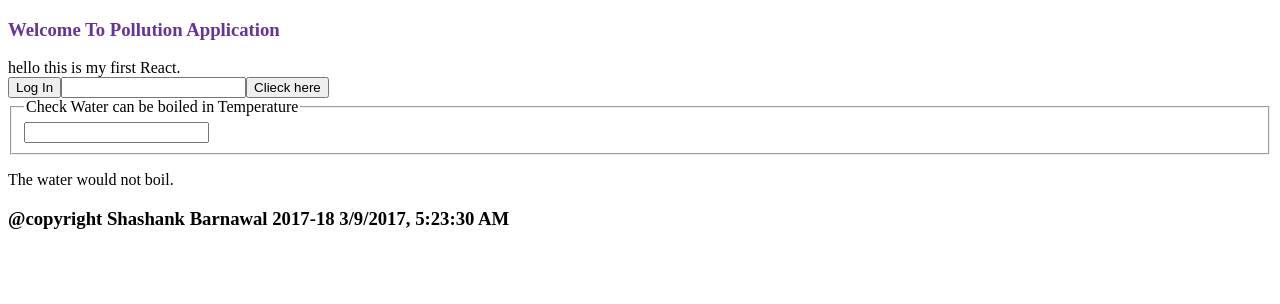
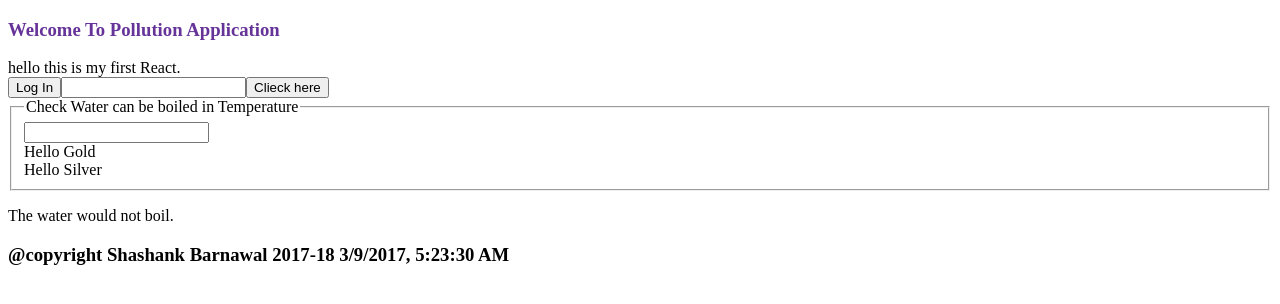
Before and after one commit to shashank4189/reactWithReduxPOC, a React app: page / in a window 1280 px wide. Shown: the top 304 px of the page. Built offline with nearby package versions, Linux system fonts and the light colour scheme.

Commit message:
changes in react app

```diff
--- a/App.jsx
+++ b/App.jsx
@@ -3,6 +3,7 @@ import Header from './src/components/header.jsx';
 import Footer from './src/components/footer.jsx';
 import LogInButton from './src/components/loginButton.jsx';
 import LogOut from './src/components/logOut.jsx';
+/*import SilverElement from './src/components/silverElement.jsx';*/
 
 
 export default class App extends Component{
@@ -62,7 +63,10 @@ export default class App extends Component{
           <legend>Check Water can be boiled in Temperature  </legend>
           <input type ="text" onChange={this.handleWaterTemperature}
              value={this.state.temperature} />
+          <Element left={<GoldElement />} right={<SilverElement />}/>
+
         </fieldset>
+
         <BoilingVerdict
           celsius={parseFloat(temperature)} />
           <Footer name="Shashank Barnawal" isLogIn ={true}  />
@@ -82,3 +86,45 @@ render(){
   return <p>The water would not boil.</p>;
 }
 }
+
+
+
+function goldElement (){
+
+    return <div style="background-color:red"> Hello Gold</div>
+
+}
+
+class  GoldElement extends React.Component{
+  render(){
+    return(  <div> Hello Gold</div>)
+  }
+}
+
+
+ class  SilverElement extends React.Component{
+  render(){
+    return(  <div> Hello Silver</div>)
+  }
+}
+
+
+class Element extends Component{
+  render(){
+    return (
+
+      <div className="SplitPane">
+        <div className="SplitPane-left">
+          {this.props.left}
+        </div>
+        <div className="SplitPane-right">
+          {this.props.right}
+        </div>
+      </div>
+
+
+    )
+  }
+}
+
+/*left={<goldElement />} right={<silverElement />}*/
```
